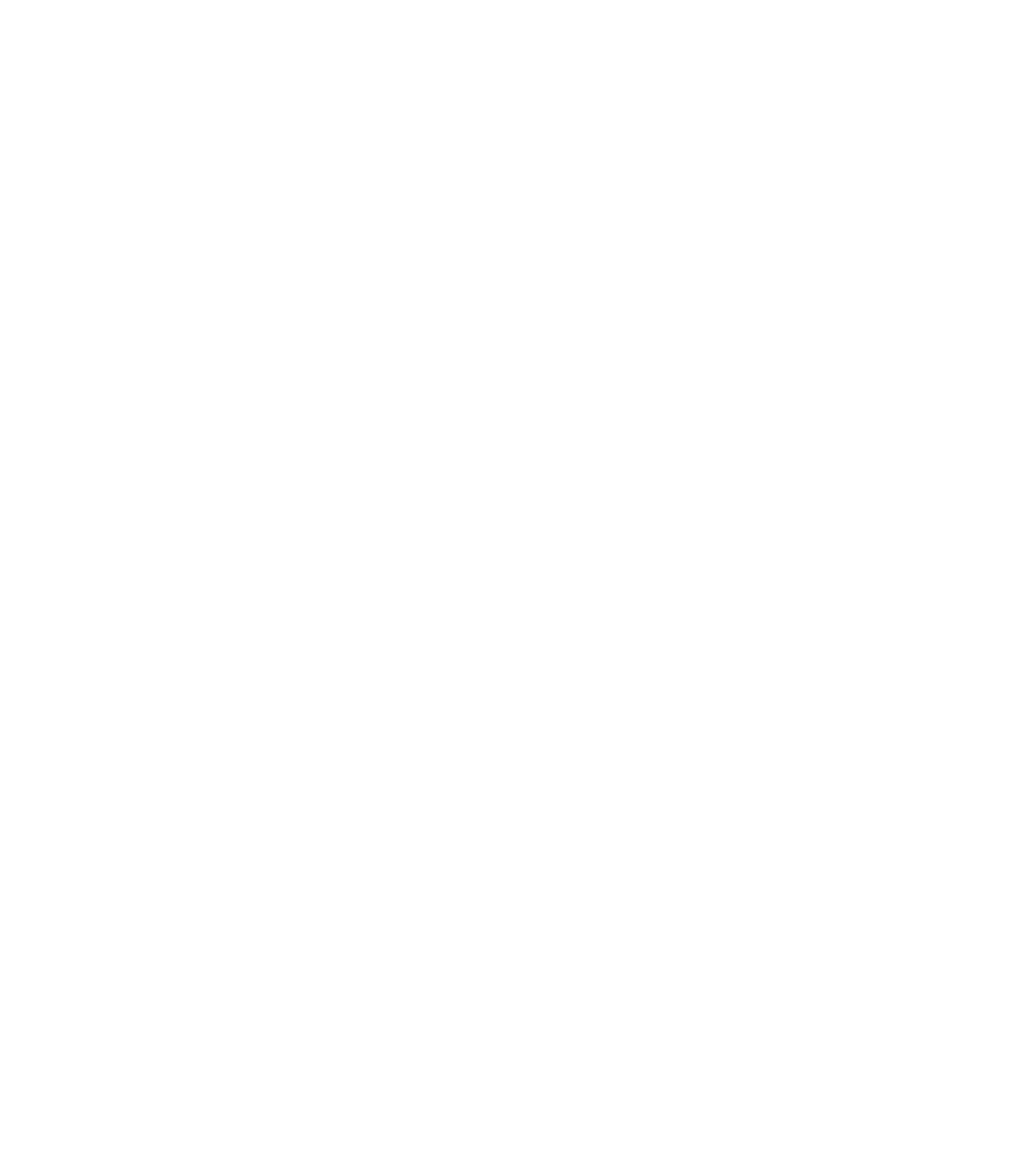
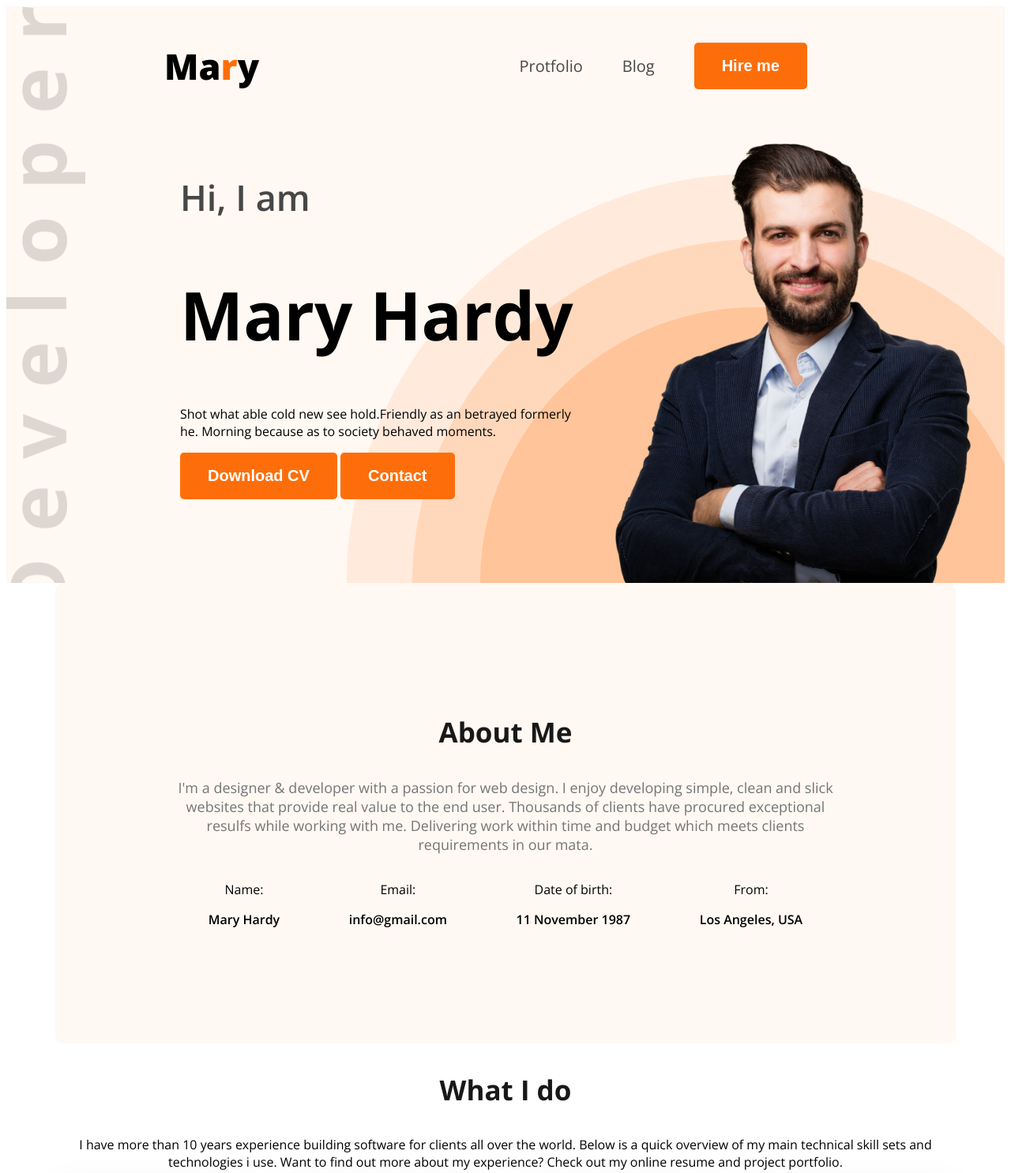
Before and after one commit to md-rafi-3/Web-developer-protfolio, a plain HTML site: page index.html in a window 1280 px wide. Shown: the top 1485 px of the page at 79% size. Before the commit the page ends 800 px from the top, so only its background shows below. Drawn offline with nearby package versions, Linux system fonts and the light colour scheme.

Commit message:
protfolio

```diff
--- a/index.html
+++ b/index.html
@@ -3,15 +3,103 @@
 <head>
     <meta charset="UTF-8">
     <meta name="viewport" content="width=device-width, initial-scale=1.0">
+    <link rel="preconnect" href="https://fonts.googleapis.com">
+<link rel="preconnect" href="https://fonts.gstatic.com" crossorigin>
+<link href="https://fonts.googleapis.com/css2?family=Open+Sans:ital,wght@0,300..800;1,300..800&display=swap" rel="stylesheet">
+    <link rel="stylesheet" href="styles/style.css">
     <title>Protfolio</title>
 </head>
-<body>
-    <header>
+<body class="open-sans-normal">
+    <header class="header secocndary-bg">
+       <nav class="parent">
+        <h3 class="nav-title">Ma<span class="text-primary">r</span>y</h3>
+        <ul>
+            <li><a class="dark-2" href="">Protfolio</a></li>
+            <li><a class="dark-2" href="">Blog</a></li>
+            <li><a href=""><button class="btn-primary">Hire me</button></a></li>
+        </ul>
+       </nav>
 
+       <div class="banner">
+        <div class="banner-content">
+           <h4 class="banner-greetings dark-2">Hi, I  am</h4>
+           <h1 class="banner-title">Mary Hardy</h1>
+           <p class="banner-discription">Shot what able cold new see hold.Friendly as an betrayed formerly he. Morning because as to society behaved moments.</p>
+
+           <button class="btn-primary">Download CV</button>
+           <button class="btn-primary">Contact</button>
+        </div>
+        <img class="banner-profile-picture" src="images/hardy.png" alt="">
+       </div>
     </header>
 
     <main>
+         <section class="about secocndary-bg">
+            <h3 class="section-title">About Me</h3>
+            <p class="section-discription">I'm a designer & developer with a passion for web design. I enjoy developing simple, clean and slick websites that provide real value to the end user. Thousands of clients have procured exceptional resulfs while working with me. Delivering work within time and budget which meets clients requirements in our mata.</p>
 
+            <div class="about-items">
+
+           <!-- .about-item*4>p.item-title+p.item-discription -->
+           <div class="about-item">
+            <p class="item-title">Name:</p>
+            <p class="item-discription">Mary Hardy</p>
+           </div>
+
+           <div class="about-item">
+            <p class="item-title">Email:</p>
+            <p class="item-discription">info@gmail.com</p>
+           </div>
+
+           <div class="about-item">
+            <p class="item-title">Date of birth:</p>
+            <p class="item-discription">11 November 1987</p>
+           </div>
+
+           <div class="about-item">
+            <p class="item-title">From:</p>
+            <p class="item-discription">  Los Angeles, USA</p>
+           </div>
+            </div>
+
+         </section>
+         <!-- what is do section start -->
+          <section class="skills">
+            <h3 class="section-title text-center">What I do</h3>
+            <p class="section-description text-center">I have more than 10 years experience building software for clients all over the world. Below is a quick overview of my main technical skill sets and technologies i use. Want to find out more about my experience? Check out my online resume and project portfolio.</p>
+
+            <div class="skills-container">
+               <!-- .skill*4>img+h4.skill-title+p.skill-discription -->
+               <div class="skill">
+                <img src="images/icons/js.png" alt="">
+                <h4 class="skill-title">Vanilla JavaScript</h4>
+                <p class="skill-discription">List skill/technologies here. You can change the icon above to any of the 1500+ FontAwesome 5 free icons available. Aenean commodo ligula eget dolor.</p>
+               </div>
+
+
+               <div class="skill">
+                <img src="images/icons/react.png" alt="">
+                <h4 class="skill-title">React</h4>
+                <p class="skill-discription">List skill/technologies here. You can change the icon above to any of the 1500+ FontAwesome 5 free icons available. Aenean commodo ligula eget dolor.</p>
+               </div>
+
+
+               <div class="skill">
+                <img src="images/icons/nodejs.png" alt="">
+                <h4 class="skill-title">Node.js</h4>
+                <p class="skill-discription">List skill/technologies here. You can change the icon above to any of the 1500+ FontAwesome 5 free icons available. Aenean commodo ligula eget dolor.</p>
+               </div>
+
+
+               <div class="skill">
+                <img src="images/icons/mongo.png" alt="">
+                <h4 class="skill-title">MongoDB</h4>
+                <p class="skill-discription">List skill/technologies here. You can change the icon above to any of the 1500+ FontAwesome 5 free icons available. Aenean commodo ligula eget dolor.</p>
+               </div>
+
+
+            </div>
+          </section>
     </main>
 
     <footer>
--- /dev/null
+++ b/styles/style.css
@@ -0,0 +1,157 @@
+.open-sans-normal {
+    font-family: "Open Sans", serif;
+    font-optical-sizing: auto;
+    /* font-weight: <weight>; */
+    font-style: normal;
+    font-variation-settings:
+      "wdth" 100;
+  }
+
+  /* shared style */
+  .text-primary{
+    color: #FD6E0A;
+  }
+
+  .dark-2{
+    color:#474747 ;
+  }
+
+  .secocndary-bg{
+    background-color: #fff8f3;
+
+  }
+
+  .text-center{
+    text-align: center;
+  }
+
+
+/* nav styles */
+nav{
+    display: flex;
+    align-items: center;
+    justify-content: space-between;
+    margin: 0 200px;
+}
+
+.btn-primary{
+   background: #FD6E0A;
+   font-weight: bold;
+   color: white;
+   padding: 18px 35px;
+   border-radius: 5px;
+   border: none;
+   font-size: 20px;
+}
+
+nav ul{
+    display: flex;
+    align-items: center;
+
+}
+.nav-title{
+    font-weight: 800;
+    font-size: 45px;
+}
+
+nav ul li{
+    list-style: none;
+    margin-right: 50px;
+}
+
+nav li a{
+    text-decoration: none;
+    font-size: 20px;
+    color: #474747;
+}
+
+/* banner styles */
+.banner-greetings{
+     font-size: 45px;
+     font-weight: 600;
+
+}
+
+.banner-title{
+    font-size: 85px;
+    font-weight:bold;
+}
+
+.banner-profile-picture{
+    width: 500px;
+
+}
+
+.banner{
+    display: flex;
+    justify-content: space-between;
+    margin: 0 35px 0 220px;
+}
+
+.banner-content{
+    max-width: 580px;
+}
+
+.header{
+    background-image: url("../images/developer.png"),url("../images/header_bg.png");
+    background-repeat: no-repeat;
+    background-position: top left,bottom right;
+}
+
+.main-section{
+    margin-top: 130px;
+    margin-bottom: 130px;
+}
+
+/* main section about */
+.section-title{
+    font-size: 35px;
+    font-weight: bold;
+    color: #181818;
+}
+
+
+.section-discription{
+    font-size: 18px;
+    color: #757575;
+}
+
+
+/* main style */
+main{
+    max-width: 1140px;
+    margin: auto;
+}
+
+/* about styles */
+.about{
+    border-radius: 10px;
+    padding: 130px 150px;
+    text-align: center;
+    /* margin-top: 130px; */
+
+}
+
+.item-discription{
+    font-weight: 600;
+}
+
+.about-items{
+    display: flex;
+    justify-content: space-around;
+}
+
+
+/* skils */
+.skills-container{
+    display: flex;
+    gap: 24px;
+
+}
+
+.skill{
+    padding: 30px ;
+    box-shadow: 0px 6px 50px 0 rgba(0,0,0,6%);
+    border-radius: 5px;
+
+}
```
Also changed, not shown: images/developer.png (added), images/hardy.png (added), images/header_bg.png (added), images/icons/facebook.png (added), images/icons/insta.png (added), images/icons/js.png (added), images/icons/mongo.png (added), images/icons/nodejs.png (added), images/icons/react.png (added), images/icons/twitter.png (added).
